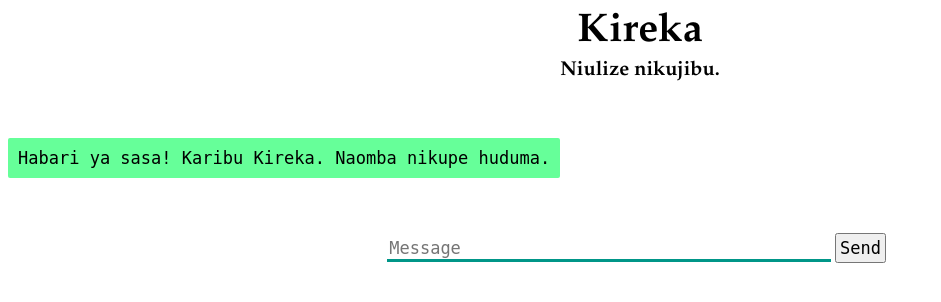
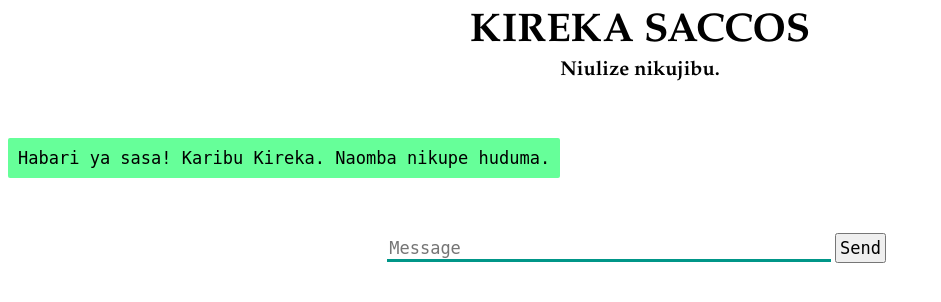
Before and after one commit to msamwelmollel/kirekachatbot, a Flask app: page / in a window 1280 px wide. Shown: the top 302 px of the page, without its empty margins (0-941 px from the left). Run offline with Flask 2, Linux system fonts and the light colour scheme; parts of the project's set-up code (start-up, migrations or seed data) failed here and were passed over; some libraries are stand-ins or nearby versions.

Commit message:
Update index.html

```diff
--- a/templates/index.html
+++ b/templates/index.html
@@ -6,7 +6,7 @@
     <script src="https://ajax.googleapis.com/ajax/libs/jquery/3.2.1/jquery.min.js"></script>
   </head>
   <body>
-    <h1>Kireka</h1>
+    <h1>KIREKA SACCOS</h1>
     <h3>Niulize nikujibu</a>.</h3>
     <div>
       <div id="chatbox">
```
